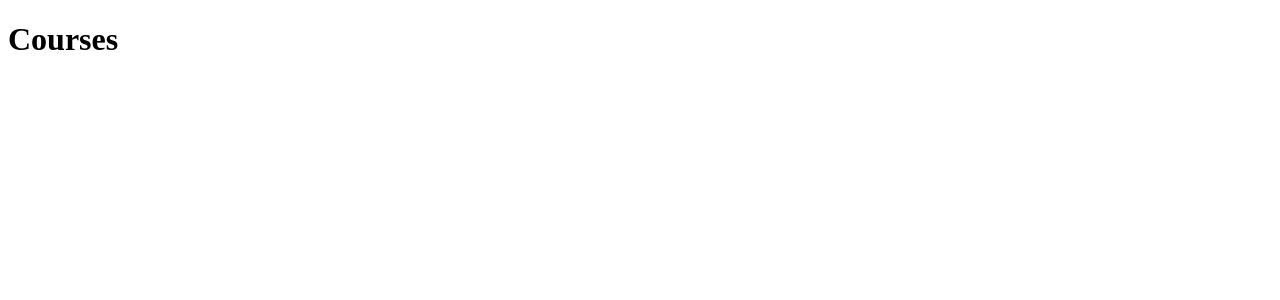
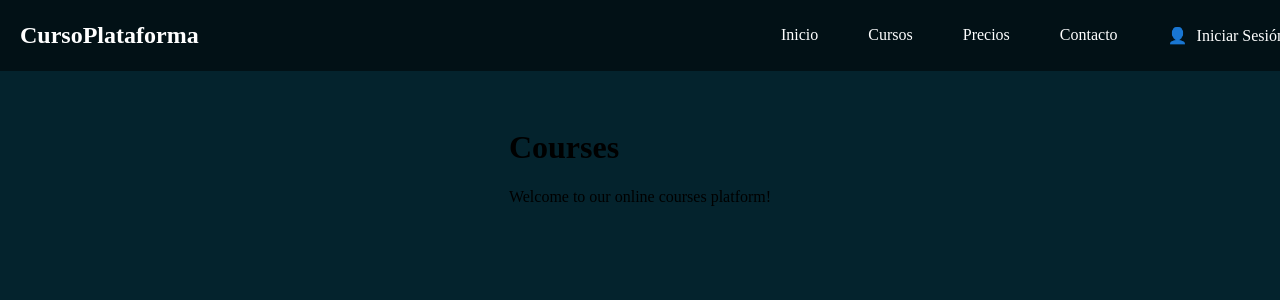
Before and after one commit to ShirleyBal/CoursesPagFront, a React (Create React App) app: page / in a window 1280 px wide. Shown: the top 300 px of the page. Built offline with nearby package versions, Linux system fonts and the light colour scheme.

Commit message:
Descripción de los cambios realizados

```diff
--- a/src/App.css
+++ b/src/App.css
@@ -0,0 +1,20 @@
+.content {
+    margin-top: 80px;
+    padding: 20px;
+  }
+
+:root {
+    background-color: #04232d;
+    display: flex;
+    flex-direction: column;
+    align-items: center;
+    justify-content: center;
+}
+
+/* body {
+    display: flex;
+    flex-direction: column;
+    align-items: center;
+    justify-content: center;
+    background-color: #edf2f4;
+} */
--- a/src/App.js
+++ b/src/App.js
@@ -1,14 +1,12 @@
-
 import './App.css';
+import Layout from './components/layout';
 
 function App() {
   return (
-    <div className="App">
-      <header className="App-header">
-         <h1>Courses</h1>
-
-      </header>
-    </div>
+    <Layout>
+      <h1>Courses</h1>
+      <p>Welcome to our online courses platform!</p>
+    </Layout>
   );
 }
 
--- /dev/null
+++ b/src/components/Navbar/navBar.jsx
@@ -0,0 +1,32 @@
+import React, { useState } from 'react';
+import styles from './navBar.module.css'; // Importa el archivo CSS Module
+
+const Navbar = () => {
+  const [isMobile, setIsMobile] = useState(false);
+
+  const toggleMenu = () => setIsMobile(!isMobile);
+
+  return (
+    <nav className={styles.navbar}>
+      <div className={styles.navbarBrand}>CursoPlataforma</div>
+      <button className={styles.navbarToggle} onClick={toggleMenu}>
+        <span className={styles.navbarIcon}></span>
+        <span className={styles.navbarIcon}></span>
+        <span className={styles.navbarIcon}></span>
+      </button>
+      <ul className={`${styles.navbarLinks} ${isMobile ? styles.active : ''}`}>
+        <li className={styles.navbarItem}><a href="#home">Inicio</a></li>
+        <li className={styles.navbarItem}><a href="#courses">Cursos</a></li>
+        <li className={styles.navbarItem}><a href="#pricing">Precios</a></li>
+        <li className={styles.navbarItem}><a href="#contact">Contacto</a></li>
+        <li className={`${styles.navbarItem} ${styles.navbarUser}`}>
+          <a href="#login">
+            <span className={styles.navbarUserIcon}>👤</span> Iniciar Sesión
+          </a>
+        </li>
+      </ul>
+    </nav>
+  );
+};
+
+export default Navbar;
--- /dev/null
+++ b/src/components/Navbar/navBar.module.css
@@ -0,0 +1,87 @@
+
+.navbar {
+  background-color: rgba(0, 0, 0, 0.5);
+  display: flex;
+  justify-content: space-between;
+  align-items: center;
+  padding: 10px 20px;
+  position: fixed;
+  width: 100%;
+  top: 0;
+  left: 0;
+  z-index: 1000;
+}
+
+.navbarBrand {
+  color: white;
+  font-size: 1.5em;
+  font-weight: bold;
+}
+
+.navbarLinks {
+  list-style: none;
+  display: flex;
+  gap: 20px;
+}
+
+.navbarItem {
+  font-size: 1em;
+}
+
+.navbarItem a {
+  color: white;
+  text-decoration: none;
+  padding: 10px 15px;
+  border-radius: 5px;
+  transition: background-color 0.3s ease;
+}
+
+.navbarItem a:hover {
+  background-color: rgb(194, 201, 240);
+}
+
+.navbarUserIcon {
+  margin-right: 5px;
+}
+
+.navbarToggle {
+  display: none;
+  flex-direction: column;
+  gap: 4px;
+  background: transparent;
+  border: none;
+  cursor: pointer;
+}
+
+.navbarIcon {
+  width: 30px;
+  height: 3px;
+  background-color: white;
+}
+
+.navbarLinks.active {
+  display: block;
+}
+
+@media (max-width: 768px) {
+  .navbarLinks {
+    display: none;
+    position: absolute;
+    top: 60px;
+    right: 20px;
+    background-color: rgba(0, 0, 0, 0.8); /* Burger menu with dark background */
+    padding: 20px;
+    border-radius: 5px;
+    box-shadow: 0 4px 6px rgba(0, 0, 0, 0.1);
+  }
+
+  .navbarToggle {
+    display: flex;
+  }
+
+  .navbarLinks.active {
+    display: flex;
+    flex-direction: column;
+    align-items: flex-start;
+  }
+}
--- /dev/null
+++ b/src/components/layout.js
@@ -0,0 +1,12 @@
+import Navbar from './Navbar/navBar.jsx';
+
+const Layout = ({ children }) => {
+  return (
+    <div>
+      <Navbar />
+      <main className="content">{children}</main>
+    </div>
+  );
+};
+
+export default Layout;
```
Also changed, not shown: src/components/Landing/landing.jsx (added), src/components/Landing/landing.module.css (added).
